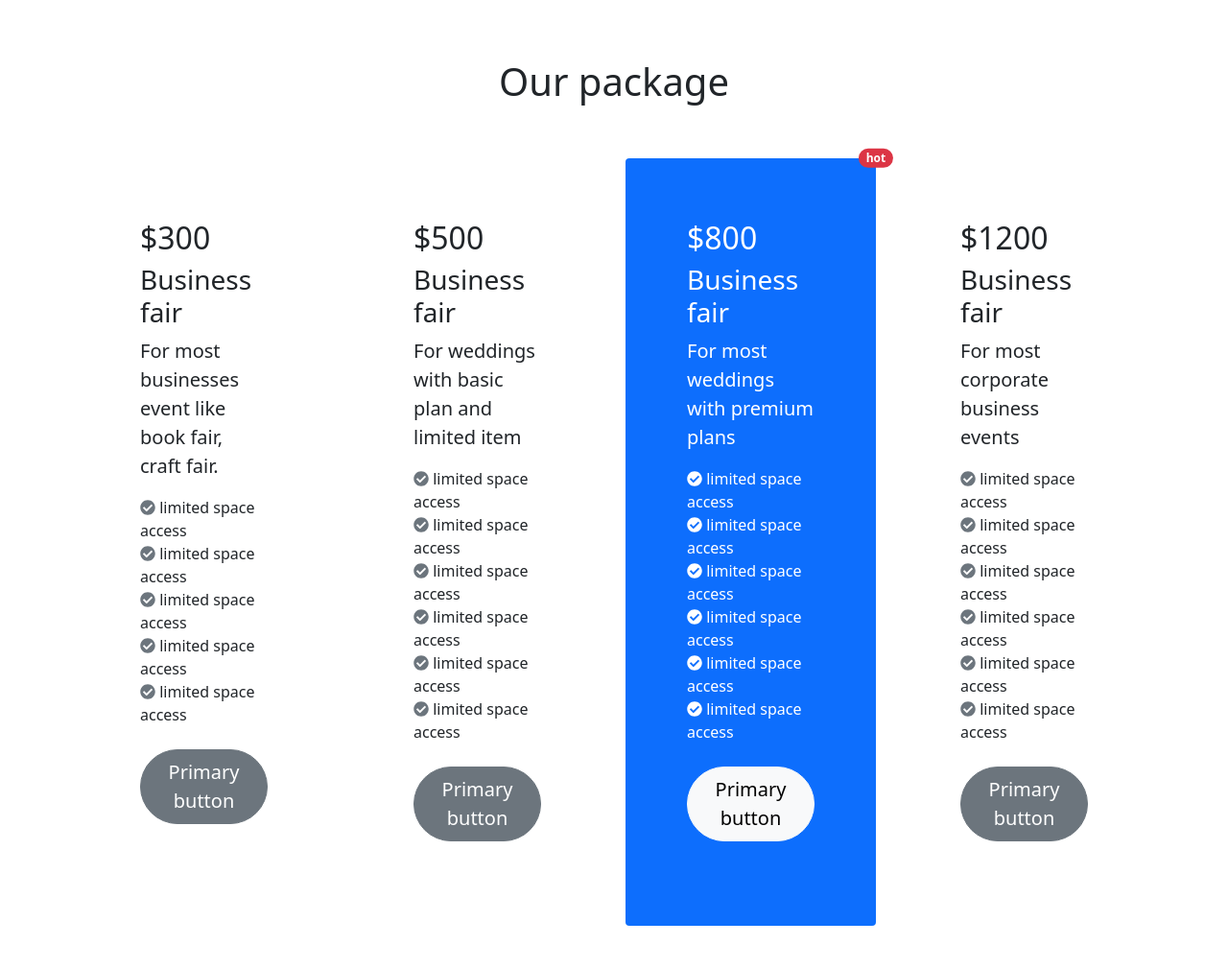
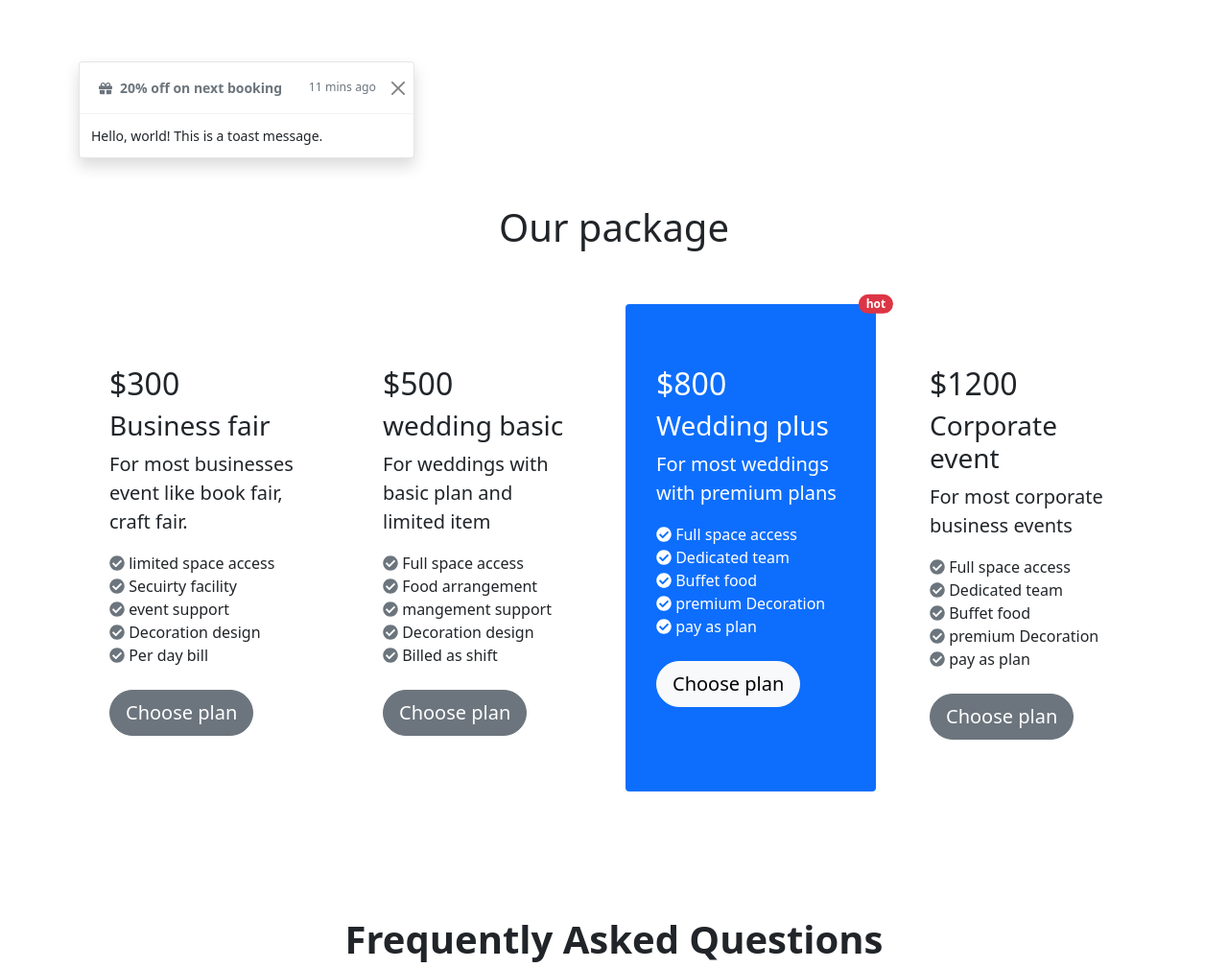
Before and after one commit to hiramonnahareva/convention-center, a plain HTML site: page index.html in a window 1280 px wide. Shown: the part 1421-2430 px from the top of the page at 96% size. Drawn offline with nearby package versions, Linux system fonts and the light colour scheme.

Commit message:
make responsive & add toast

```diff
--- a/index.html
+++ b/index.html
@@ -102,18 +102,18 @@
     <h1 class="text-center p-5">Events Gallery</h1>
       <div class="container">
         <div class="row">
-          <div class="col col-md-6">
+          <div class="col col-md-6 my-3">
            <img src="images/banner-1.jpeg" alt="">
           </div>
-          <div class="col col-md-6">
+          <div class="col col-md-6 my-3">
             <img src="images/banner-3.jpeg" alt="">
           </div>
         </div>
         <div class="row my-5">
-          <div class="col col-md-5">
+          <div class="col col-md-5 mb-5">
             <img src="images/banner-3.jpeg" alt="">
           </div>
-          <div class="col col-md-7">
+          <div class="col col-md-7 ">
             <img src="images/banner-6.jpeg.jpg" alt="" >
           </div>
         </div>
@@ -122,55 +122,64 @@
    <!-- packages section  -->
    <section id="packages">
    <div class="container my-5">
-     <h1 class="text-center p-5">Our package</h1>
+    <div class="toast show" role="alert" aria-live="assertive" aria-atomic="true">
+      <div class="toast-header">
+        <i class="fas fa-gift p-2"></i>
+        <strong class="me-auto">20% off on next booking</strong>
+        <small>11 mins ago</small>
+        <button type="button" class="btn-close" data-bs-dismiss="toast" aria-label="Close"></button>
+      </div>
+      <div class="toast-body">
+        Hello, world! This is a toast message.
+      </div>
+    </div>
+     <h1 class="text-center py-5">Our package</h1>
     <div class="row row-cols-1 row-cols-md-2 row-cols-lg-4 g-4">
       <div class="col">
-        <div class="card rounded p-5 border-0 h-100">
+        <div class="card rounded py-5 px-3 border-0 h-100">
           <div class="card-body">
             <h2>$300</h2>
             <h3>Business fair</h3>
             <p class="card-text">For most businesses event
               like book fair, craft fair.</p>
               <i class="fas fa-check-circle text-secondary"></i> <span>limited space access</span><br>
-              <i class="fas fa-check-circle text-secondary"></i> <span>limited space access</span><br>
-              <i class="fas fa-check-circle text-secondary"></i> <span>limited space access</span><br>
-              <i class="fas fa-check-circle text-secondary"></i> <span>limited space access</span><br>
-              <i class="fas fa-check-circle text-secondary"></i> <span>limited space access</span><br>
-              <button type="button" class="btn btn-lg btn-secondary rounded-pill my-4">Primary button</button>
+              <i class="fas fa-check-circle text-secondary"></i> <span>Secuirty facility</span><br>
+              <i class="fas fa-check-circle text-secondary"></i> <span>event support</span><br>
+              <i class="fas fa-check-circle text-secondary"></i> <span>Decoration design</span><br>
+              <i class="fas fa-check-circle text-secondary"></i> <span>Per day bill</span><br>
+              <a href=""><button type="button" class="btn btn-lg btn-secondary rounded-pill my-4">Choose plan</button></a>
 
           </div>
         </div>
       </div>
       <div class="col">
-        <div class="card rounded p-5 border-0 h-100">
+        <div class="card rounded py-5 px-3 border-0 h-100">
           <div class="card-body">
            <h2>$500</h2>
-           <h3>Business fair</h3>
+           <h3>wedding basic</h3>
             <p class="card-text">For weddings with basic plan
               and limited item</p>
-              <i class="fas fa-check-circle text-secondary"></i> <span>limited space access</span><br>
-              <i class="fas fa-check-circle text-secondary"></i> <span>limited space access</span><br>
-              <i class="fas fa-check-circle text-secondary"></i> <span>limited space access</span><br>
-              <i class="fas fa-check-circle text-secondary"></i> <span>limited space access</span><br>
-              <i class="fas fa-check-circle text-secondary"></i> <span>limited space access</span><br>
-              <i class="fas fa-check-circle text-secondary"></i> <span>limited space access</span><br>
-              <button type="button" class="btn btn-lg btn-secondary rounded-pill my-4">Primary button</button>
+              <i class="fas fa-check-circle text-secondary"></i> <span>Full space access</span><br>
+              <i class="fas fa-check-circle text-secondary"></i> <span>Food arrangement</span><br>
+              <i class="fas fa-check-circle text-secondary"></i> <span>mangement support</span><br>
+              <i class="fas fa-check-circle text-secondary"></i> <span>Decoration design</span><br>
+              <i class="fas fa-check-circle text-secondary"></i> <span>Billed as shift</span><br>
+              <a href=""><button type="button" class="btn btn-lg btn-secondary rounded-pill my-4">Choose plan</button></a>
           </div>
         </div>
       </div>
       <div class="col-8">
-        <div class="card  border-0 bg-primary rounded p-5 text-white h-800 ">
+        <div class="card  border-0 bg-primary rounded py-5 px-3 text-white h-800 ">
           <div class="card-body">
             <h2>$800</h2>
-            <h3>Business fair</h3>
+            <h3>Wedding plus</h3>
             <p class="card-text">For most weddings with premium plans</p>
-            <i class="fas fa-check-circle"></i> <span>limited space access</span><br>
-            <i class="fas fa-check-circle "></i> <span>limited space access</span><br>
-            <i class="fas fa-check-circle "></i> <span>limited space access</span><br>
-            <i class="fas fa-check-circle "></i> <span>limited space access</span><br>
-            <i class="fas fa-check-circle "></i> <span>limited space access</span><br>
-            <i class="fas fa-check-circle "></i> <span>limited space access</span><br>
-            <button type="button" class="btn btn-lg btn-light rounded-pill my-4">Primary button</button>
+            <i class="fas fa-check-circle"></i> <span>Full space access</span><br>
+            <i class="fas fa-check-circle "></i> <span>Dedicated team</span><br>
+            <i class="fas fa-check-circle "></i> <span>Buffet food</span><br>
+            <i class="fas fa-check-circle "></i> <span>premium Decoration</span><br>
+            <i class="fas fa-check-circle "></i> <span>pay as plan</span><br>
+            <a href=""><button type="button" class="btn btn-lg btn-light rounded-pill my-4">Choose plan</button></a>
             <span class="position-absolute top-0 start-100 translate-middle badge rounded-pill bg-danger">
               hot
               <span class="visually-hidden">unread messages</span>
@@ -179,25 +188,25 @@
         </div>
       </div>
       <div class="col">
-        <div class="card rounded p-5 border-0 h-100">
+        <div class="card rounded py-5 px-3 border-0 h-100">
           <div class="card-body">
             <h2>$1200</h2>
-            <h3>Business fair</h3>
+            <h3>Corporate event</h3>
             <p class="card-text">For most corporate business
               events</p>
-              <i class="fas fa-check-circle text-secondary"></i> <span>limited space access</span><br>
-              <i class="fas fa-check-circle text-secondary"></i> <span>limited space access</span><br>
-              <i class="fas fa-check-circle text-secondary"></i> <span>limited space access</span><br>
-              <i class="fas fa-check-circle text-secondary"></i> <span>limited space access</span><br>
-              <i class="fas fa-check-circle text-secondary"></i> <span>limited space access</span><br>
-              <i class="fas fa-check-circle text-secondary"></i> <span>limited space access</span><br>
-              <button type="button" class="btn btn-lg btn-secondary rounded-pill my-4">Primary button</button>
+              <i class="fas fa-check-circle text-secondary"></i> <span>Full space access</span><br>
+              <i class="fas fa-check-circle text-secondary"></i> <span>Dedicated team</span><br>
+              <i class="fas fa-check-circle text-secondary"></i> <span>Buffet food</span><br>
+              <i class="fas fa-check-circle text-secondary"></i> <span>premium Decoration</span><br>
+              <i class="fas fa-check-circle text-secondary"></i> <span>pay as plan</span><br>
+              <a href=""><button type="button" class="btn btn-lg btn-secondary rounded-pill my-4">Choose plan</button></a>
           </div>
         </div>
       </div>
     </div>
    </div>
    </section>
+   <!-- about section  -->
  <section id="about-us">
   <div class="container">
     <h1 class="text-center p-5"><strong>Frequently Asked Questions</strong></h1>
@@ -250,11 +259,11 @@
    </div>
   </div>
  </section>
- <footer class="bg-dark">
+ <footer class="bg-dark mt-4">
   <div class="container p-3 text-white">
     <div class="row d-flex align-items-center justify-content-between">
       <div class="col-12 col-md-8 ">
-       <small>&copy 2020 bike. All rights reserved</small>
+       <span>&copy 2020 bike. All rights reserved</span>
       </div>
       <div class="col-12 col-md-4">
         <h4 class="py-3">Get the App</h4>
@@ -272,9 +281,7 @@
 </main>
 
 
-
     <!-- boostrap script  -->
     <script src="https://cdn.jsdelivr.net/npm/bootstrap@5.1.3/dist/js/bootstrap.bundle.min.js" integrity="sha384-ka7Sk0Gln4gmtz2MlQnikT1wXgYsOg+OMhuP+IlRH9sENBO0LRn5q+8nbTov4+1p" crossorigin="anonymous"></script>
-
 </body>
 </html>
```
